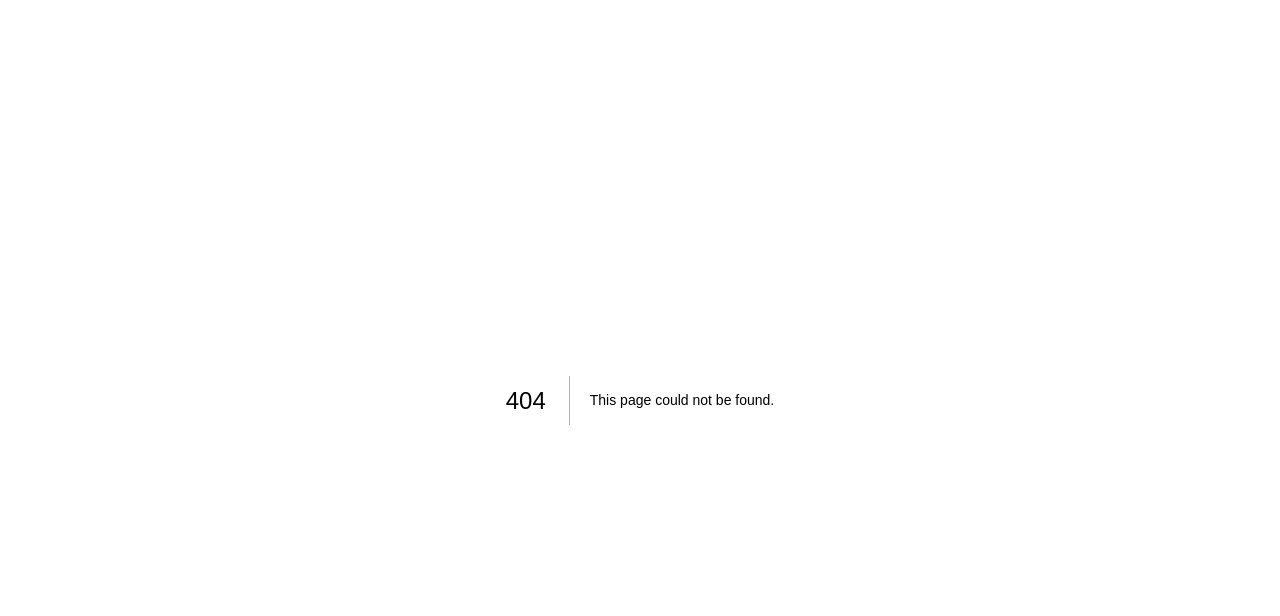
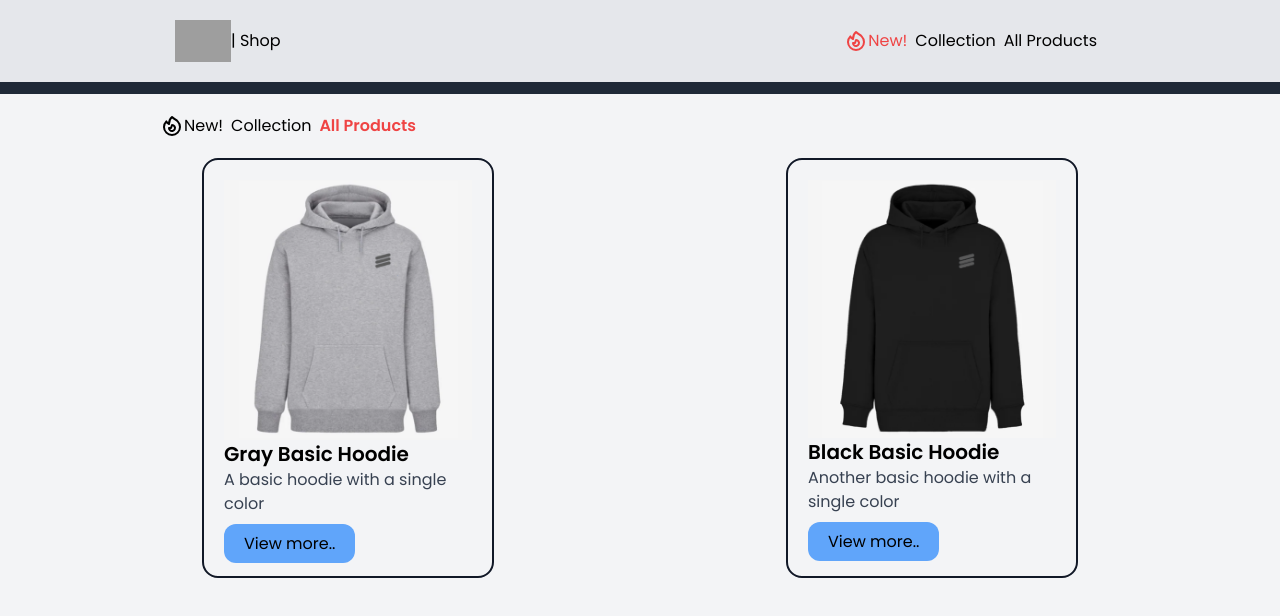
Before and after one commit to ReponseApp/shop, a Next.js app: page /products in a window 1280 px wide. Before the commit this address had no page. Shown: the top 616 px of the page. Built offline with nearby package versions, Linux system fonts and the light colour scheme; grey boxes are pictures that could not be loaded.

Commit message:
add: products page

```diff
--- /dev/null
+++ b/components/CategoriesSection/index.tsx
@@ -0,0 +1,86 @@
+import type { FC } from "react";
+import Head from "next/head";
+import Link from 'next/link'
+
+import { useRouter } from "next/router";
+
+export const Categories = function(){
+  const { asPath } = useRouter()
+
+if(asPath === "/products"){
+  return (
+    <div className="flex justify-center mt-5">
+      <div className="flex md:w-9/12 w-11/12">
+        <div className="flex justify-between">
+          <Link href="/">
+            <a className="flex mr-2 ">
+              <svg className="w-6 h-6 flex " fill="none" stroke="currentColor" viewBox="0 0 24 24" xmlns="http://www.w3.org/2000/svg"><path stroke-linecap="round" stroke-linejoin="round" stroke-width="2" d="M17.657 18.657A8 8 0 016.343 7.343S7 9 9 10c0-2 .5-5 2.986-7C14 5 16.09 5.777 17.656 7.343A7.975 7.975 0 0120 13a7.975 7.975 0 01-2.343 5.657z"></path><path stroke-linecap="round" stroke-linejoin="round" stroke-width="2" d="M9.879 16.121A3 3 0 1012.015 11L11 14H9c0 .768.293 1.536.879 2.121z"></path></svg>
+              New!
+            </a>
+          </Link>
+          <Link href="/collection">
+            <a className="mr-2">
+              Collection
+            </a>
+          </Link>
+          <Link href="/products">
+            <a className="text-red-500 font-semibold mr-2">
+              All Products
+            </a>
+          </Link>
+        </div>
+      </div>
+    </div>
+  );
+  } else if(asPath === "/collection"){
+    return (
+      <div className="flex justify-center mt-5">
+        <div className="flex md:w-9/12 w-11/12">
+          <div className="flex justify-between">
+            <Link href="/">
+              <a className="flex mr-2 ">
+                <svg className="w-6 h-6 flex " fill="none" stroke="currentColor" viewBox="0 0 24 24" xmlns="http://www.w3.org/2000/svg"><path stroke-linecap="round" stroke-linejoin="round" stroke-width="2" d="M17.657 18.657A8 8 0 016.343 7.343S7 9 9 10c0-2 .5-5 2.986-7C14 5 16.09 5.777 17.656 7.343A7.975 7.975 0 0120 13a7.975 7.975 0 01-2.343 5.657z"></path><path stroke-linecap="round" stroke-linejoin="round" stroke-width="2" d="M9.879 16.121A3 3 0 1012.015 11L11 14H9c0 .768.293 1.536.879 2.121z"></path></svg>
+                New!
+              </a>
+            </Link>
+            <Link href="/collection">
+              <a className="text-red-500 font-semibold mr-2">
+                Collection
+              </a>
+            </Link>
+            <Link href="/products">
+              <a className="mr-2">
+                All Products
+              </a>
+            </Link>
+          </div>
+        </div>
+      </div>
+    );
+  } else {
+    return (
+      <div className="flex justify-center mt-5">
+        <div className="flex md:w-9/12 w-11/12">
+          <div className="flex justify-between">
+            <Link href="/">
+              <a className="flex text-red-500 font-semibold mr-2 ">
+                <svg className="w-6 h-6 flex " fill="none" stroke="currentColor" viewBox="0 0 24 24" xmlns="http://www.w3.org/2000/svg"><path stroke-linecap="round" stroke-linejoin="round" stroke-width="2" d="M17.657 18.657A8 8 0 016.343 7.343S7 9 9 10c0-2 .5-5 2.986-7C14 5 16.09 5.777 17.656 7.343A7.975 7.975 0 0120 13a7.975 7.975 0 01-2.343 5.657z"></path><path stroke-linecap="round" stroke-linejoin="round" stroke-width="2" d="M9.879 16.121A3 3 0 1012.015 11L11 14H9c0 .768.293 1.536.879 2.121z"></path></svg>
+                New!
+              </a>
+            </Link>
+            <Link href="/collection">
+              <a className="mr-2">
+                Collection
+              </a>
+            </Link>
+            <Link href="/products">
+              <a className="mr-2">
+                All Products
+              </a>
+            </Link>
+          </div>
+        </div>
+      </div>
+    );
+  }
+};
--- a/components/MainPage/index.tsx
+++ b/components/MainPage/index.tsx
@@ -2,6 +2,8 @@ import type { FC } from "react";
 import Head from "next/head";
 
 import { CONFIG } from "@libs/config";
+
+import { Categories } from "@components/CategoriesSection";
 
 export const MainPage = function(){
 return (
@@ -21,32 +23,22 @@ return (
             </div>
           </div>
         </div>
-        <div className="flex justify-center mt-5">
-          <div className="flex md:w-9/12 w-11/12">
-            <div className="flex justify-between">
-              <a href="" className="flex font-semibold mr-2 text-red-500">
-                <svg className="w-6 h-6 flex " fill="none" stroke="currentColor" viewBox="0 0 24 24" xmlns="http://www.w3.org/2000/svg"><path stroke-linecap="round" stroke-linejoin="round" stroke-width="2" d="M17.657 18.657A8 8 0 016.343 7.343S7 9 9 10c0-2 .5-5 2.986-7C14 5 16.09 5.777 17.656 7.343A7.975 7.975 0 0120 13a7.975 7.975 0 01-2.343 5.657z"></path><path stroke-linecap="round" stroke-linejoin="round" stroke-width="2" d="M9.879 16.121A3 3 0 1012.015 11L11 14H9c0 .768.293 1.536.879 2.121z"></path></svg>
-                New!
-              </a>
-              <a href="" className="mr-2">
-                Collection
-              </a>
-              <a href="" className="mr-2">
-                All Products
-              </a>
-            </div>
-          </div>
-        </div>
+        <Categories />
         <div className="flex my-5 justify-center">
-          <div className="md:flex px-10 md:w-8/12 justify-between">
+          <div className="">
+            <div className="px-10 md:grid md:grid-cols-2 justify-center">
               {CONFIG.HOT.map((r) => (
-                  <div className="md:w-5/12 mb-5 p-5 border-2 border-gray-900 rounded-3xl">
+                <div className="flex justify-center">
+                    <div className="md:w-6/12 mb-5 p-5 border-2 border-gray-900 rounded-2xl">
                       <img src={r.img} alt="" />
                       <p className="text-xl font-semibold">{r.title}</p>
                       <p className="text-gray-700 mb-4">{r.description}</p>
                       <a className="p-2 px-5 rounded-xl bg-blue-400" href={"/products/" + r.link}>View more..</a>
                     </div>
+                </div>
+
                     ))}
+            </div>
           </div>
         </div>
   </div>
--- a/components/Navbar/index.tsx
+++ b/components/Navbar/index.tsx
@@ -2,27 +2,28 @@ import type { FC } from "react";
 import Head from "next/head";
 
 import graylogo from "@assets/graylogo.png";
+import { Categories } from "@components/CategoriesSection";
 
 export const Navbar = function(){
     return (
-        <div className="flex w-screen md:p-5 p-2 bg-gray-300 justify-center">
+        <div className="flex w-screen md:p-5 p-2 bg-gray-200 justify-center">
             <div className="flex md:w-9/12 w-full justify-between">
                 <div className="flex items-center">
                     <a className="flex items-center" href="/">
-                    <img src="/assets/bluelogo.png/" className="w-14" alt="" />
+                    <img src="/assets/graylogo.png/" className="w-14" alt="" />
                     <p>| Shop</p>
                     </a>
 
                 </div>
                 <div className="flex items-center">
-                    <a href="" className="flex mr-2 text-red-500">
+                    <a href="/" className="flex mr-2 text-red-500">
                         <svg className="w-6 h-6" fill="none" stroke="currentColor" viewBox="0 0 24 24" xmlns="http://www.w3.org/2000/svg"><path stroke-linecap="round" stroke-linejoin="round" stroke-width="2" d="M17.657 18.657A8 8 0 016.343 7.343S7 9 9 10c0-2 .5-5 2.986-7C14 5 16.09 5.777 17.656 7.343A7.975 7.975 0 0120 13a7.975 7.975 0 01-2.343 5.657z"></path><path stroke-linecap="round" stroke-linejoin="round" stroke-width="2" d="M9.879 16.121A3 3 0 1012.015 11L11 14H9c0 .768.293 1.536.879 2.121z"></path></svg>
                             New!
                         </a>
-                        <a href="" className="mr-2">
+                        <a href="/collection" className="mr-2">
                             Collection
                         </a>
-                        <a href="" className="mr-2">
+                        <a href="/products" className="mr-2">
                             All Products
                         </a>
                 </div>
--- a/libs/config.ts
+++ b/libs/config.ts
@@ -15,7 +15,7 @@ export const CONFIG = {
       price: "159.99TL",
       link: "black-basic-hoodie",
       serial: "#1"
-    }
+    },
   ] as HOT[],
 
   ALL: [
--- /dev/null
+++ b/pages/products/index.tsx
@@ -0,0 +1,40 @@
+import type { FC } from "react";
+import Head from "next/head";
+
+
+import { CONFIG } from "@libs/config";
+
+import { Header } from "@components/Header";
+import { Categories } from "@components/CategoriesSection";
+import { Navbar } from "@components/Navbar";
+
+const index = function(){
+  return (
+    <div className="">
+      <Header title="Products."/>
+      <Navbar />
+      <div className="h-3 bg-gray-800  w-screen"></div>
+      <Categories />
+      <div className="flex my-5 justify-center">
+          <div className="">
+            <div className="px-10 md:grid md:grid-cols-2 justify-center">
+              {CONFIG.ALL.map((r) => (
+                <div className="flex justify-center">
+                    <div className="md:w-6/12 mb-5 p-5 border-2 border-gray-900 rounded-2xl">
+                      <img src={r.img} alt="" />
+                      <p className="text-xl font-semibold">{r.title}</p>
+                      <p className="text-gray-700 mb-4">{r.description}</p>
+                      <a className="p-2 px-5 rounded-xl bg-blue-400" href={"/products/" + r.link}>View more..</a>
+                    </div>
+                </div>
+
+                    ))}
+            </div>
+          </div>
+        </div>
+    </div>
+  );
+};
+
+
+export default index
```
Lines whose indentation alone changed are shown as unchanged.
